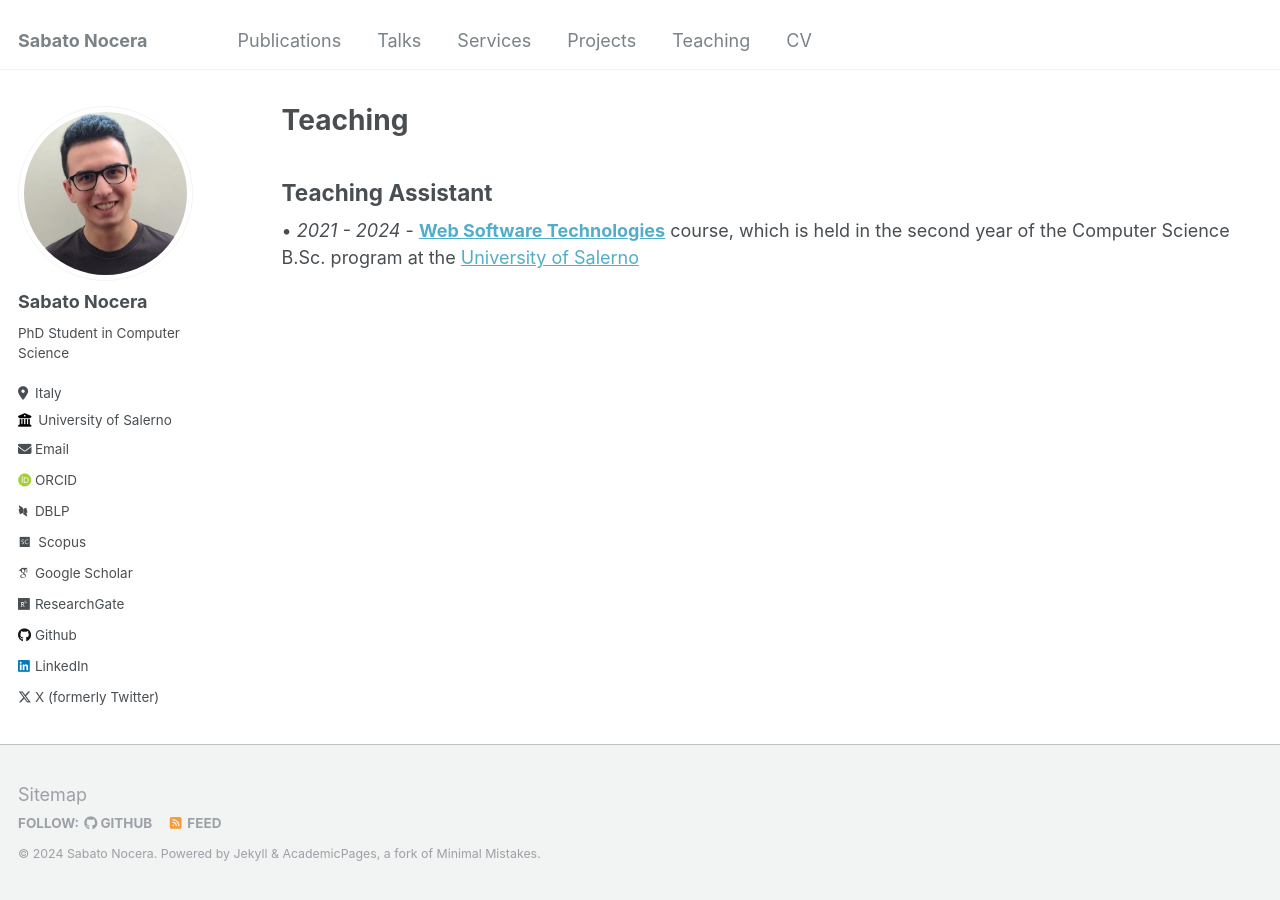
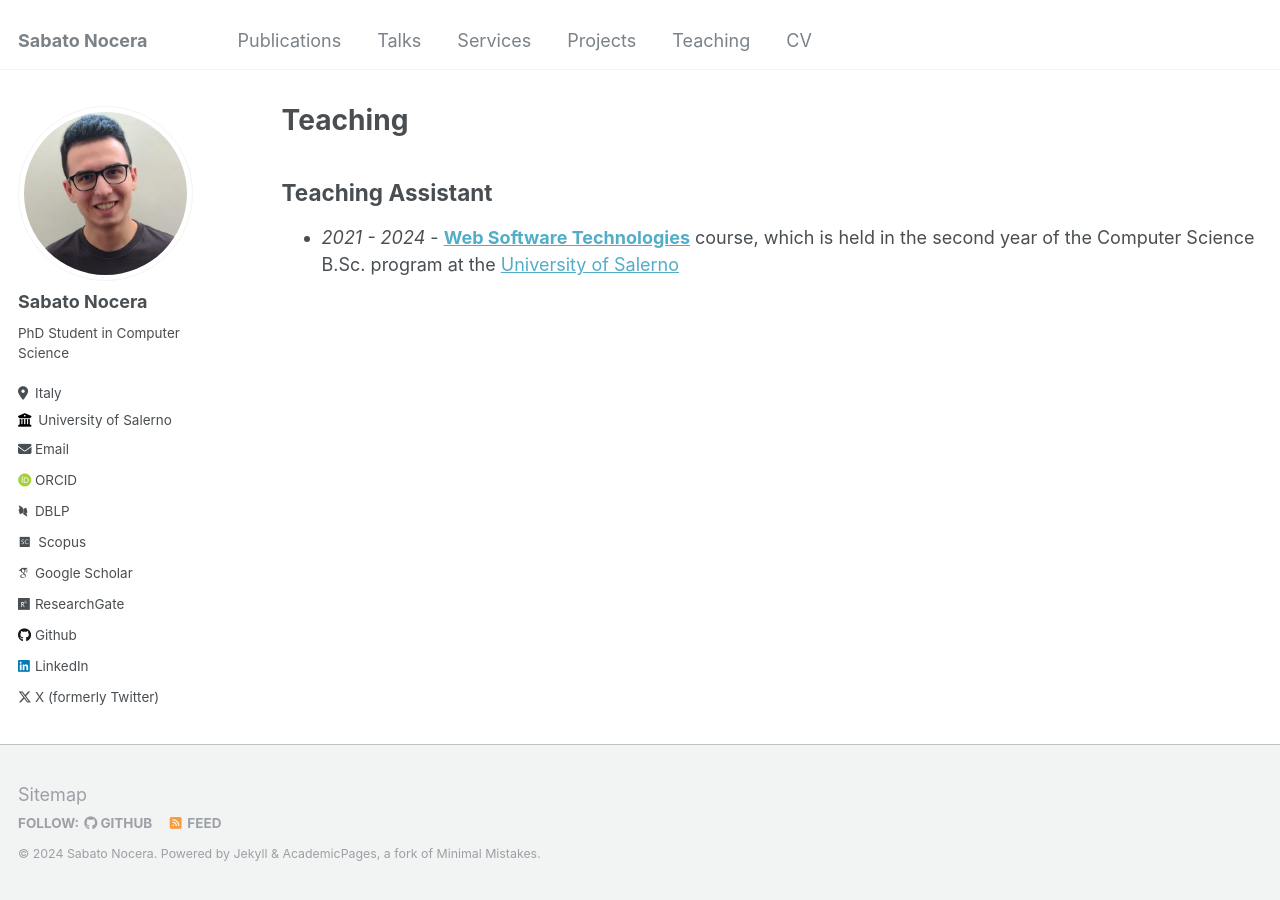
Before and after one commit to sabato-nocera/sabato-nocera.github.io, a Jekyll site: the page built from _pages/teaching.html, in a window 1280 px wide. Built offline with Jekyll 4.4.1, drawn with Linux system fonts in a browser that asks for light colours; some web fonts are replaced.

Commit message:
Update teaching.html

```diff
--- a/_pages/teaching.html
+++ b/_pages/teaching.html
@@ -13,4 +13,8 @@ author_profile: true
 
 <h2>Teaching Assistant</h2>
 
-• <i>2021 - 2024</i> - <b><a href="https://unisa.coursecatalogue.cineca.it/insegnamenti/2023/511551/2017/9999/500153?coorte=2022&schemaid=17311">Web Software Technologies</a></b> course, which is held in the second year of the Computer Science B.Sc. program at the <a href="https://web.unisa.it/en/university">University of Salerno</a><br/>
+<ul>
+  <li>
+    <i>2021 - 2024</i> - <b><a href="https://unisa.coursecatalogue.cineca.it/insegnamenti/2023/511551/2017/9999/500153?coorte=2022&schemaid=17311">Web Software Technologies</a></b> course, which is held in the second year of the Computer Science B.Sc. program at the <a href="https://web.unisa.it/en/university">University of Salerno</a>
+  </li>
+</ul>
```
